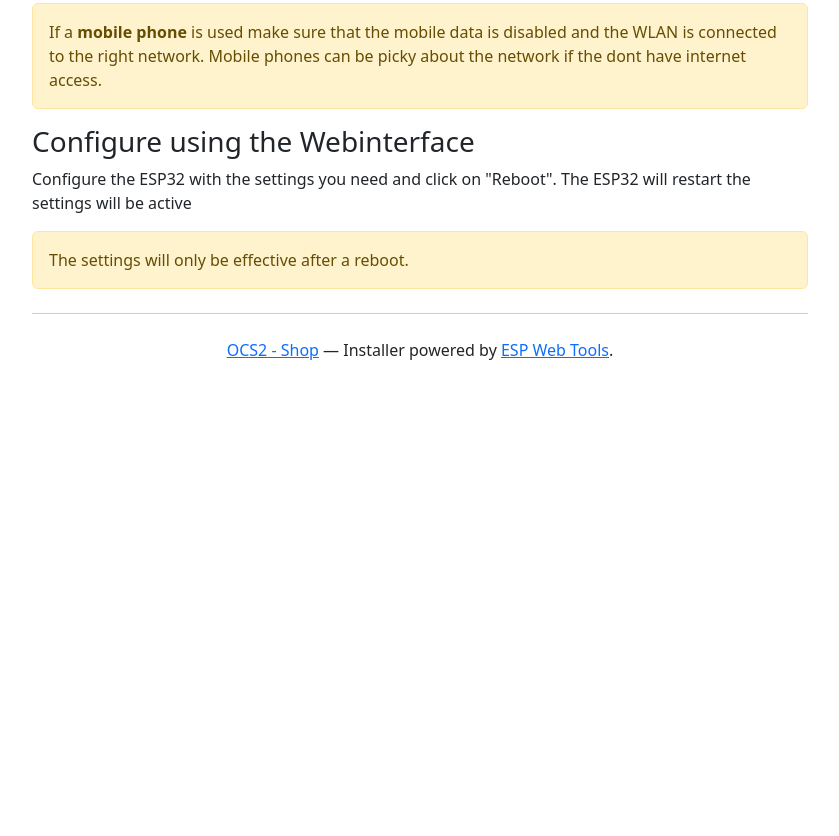
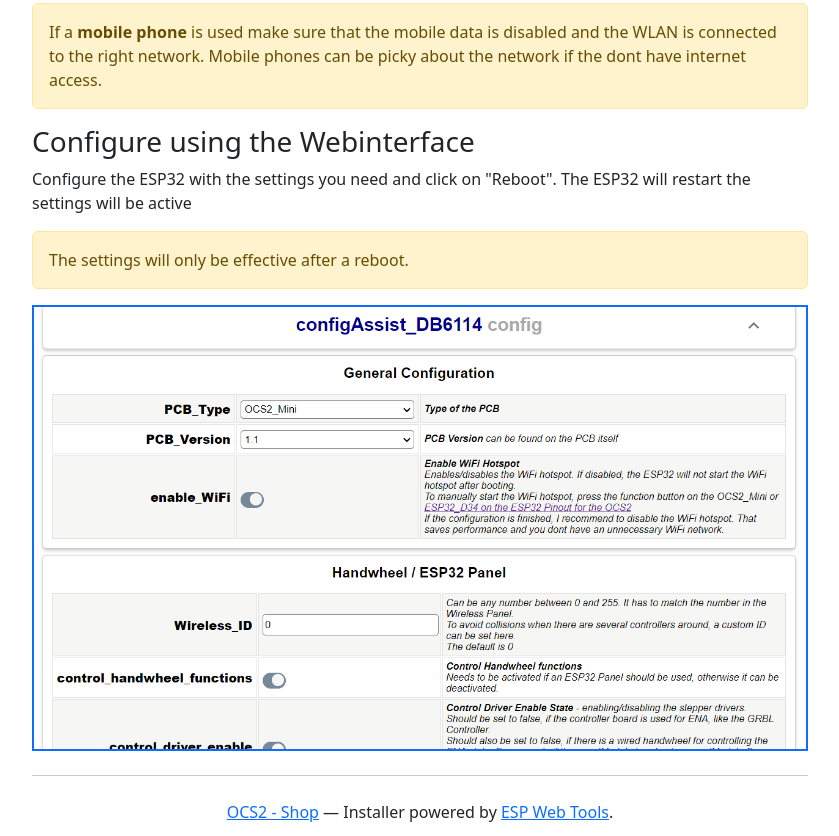
Before and after one commit to timo1235/ocs2.x-esp32-software, a website: page docs/index.html in a window 1280 px wide. Shown: the part 682-1518 px from the top of the page, without its empty margins (220-1059 px from the left). Before the commit the page ends 1056 px from the top, so only its background shows below. Drawn offline with nearby package versions, Linux system fonts and the light colour scheme.

Commit message:
Update readme

```diff
--- a/docs/index.html
+++ b/docs/index.html
@@ -148,6 +148,8 @@
                 <div class="alert alert-warning" role="alert">
                     The settings will only be effective after a reboot.
                 </div>
+                <img src="/assets/webinterface_crop.png" class="img-fluid border border-primary border-2"
+                    alt="Webinterface">
             </div>
             <div class="tab-pane fade" id="german-tab-pane" role="tabpanel" aria-labelledby="profile-tab" tabindex="0">
                 <p class="lead">Der Installer kann verwendet werden, um die OCS2-Firmware auf einem ESP32 zu
@@ -196,6 +198,8 @@
                 <div class="alert alert-warning" role="alert">
                     Die Einstellungen werden erst nach einem Neustart wirksam.
                 </div>
+                <img src="/assets/webinterface_crop.png" class="img-fluid border border-primary border-2"
+                    alt="Webinterface">
             </div>
         </div>
 
--- a/package.json
+++ b/package.json
@@ -17,7 +17,7 @@
   "frameworks": "arduino",
   "platforms": "*",
   "scripts": {
-    "dev": "http-server esptool-flasher"
+    "dev": "http-server docs"
   },
   "dependencies": {
     "http-server": "^14.1.1"
```
Also changed, not shown: 1 other file.
